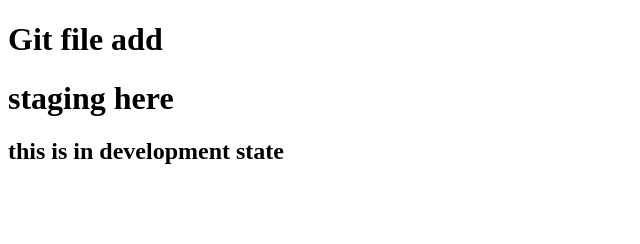
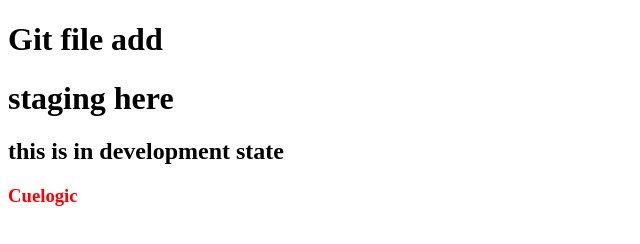
Before and after one commit to Giridhard123/Projectassignment, a plain HTML site: page index.html in a window 1280 px wide. Shown: the full height of the page, 0-640 px from the left. Drawn offline with Linux system fonts and the light colour scheme.

```diff
--- a/index.html
+++ b/index.html
@@ -6,6 +6,7 @@
 	<h1> Git file add </h1>
 	<h1> staging here </h1>
 	<h2> this is in development state</h2>
+	<h3 style="color:red;"> Cuelogic </h3>
 
    </body>
 </html>
```
